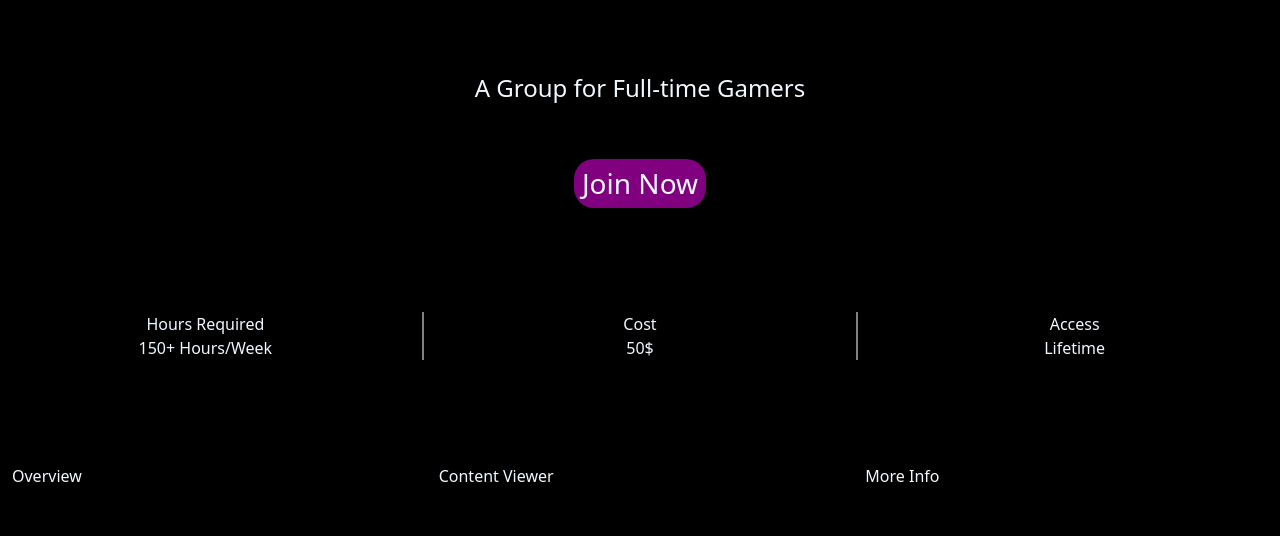
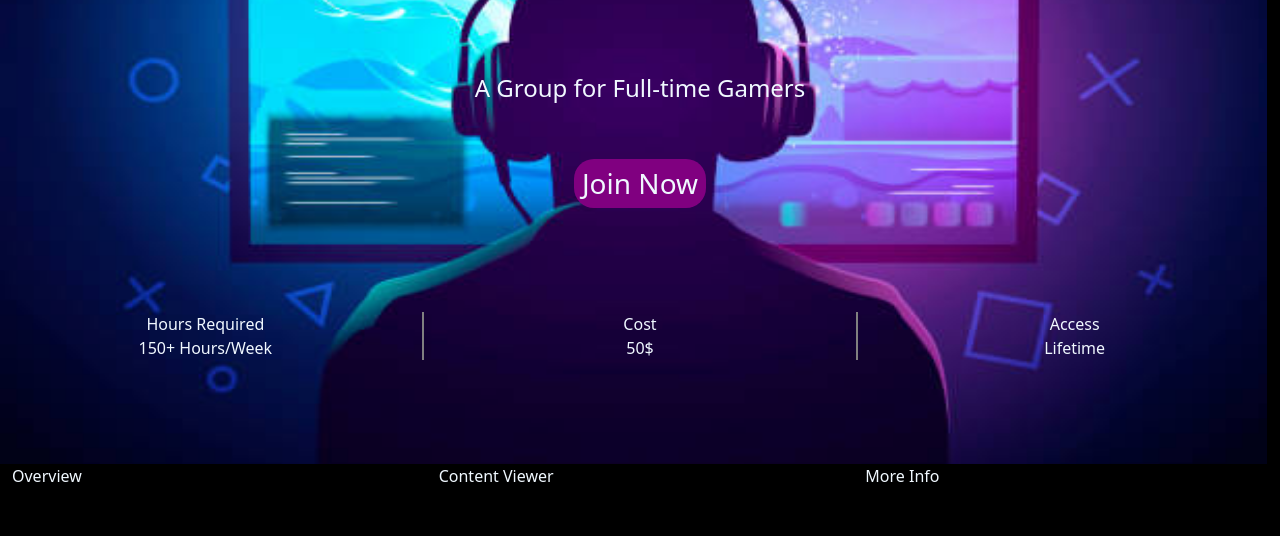
Before and after one commit to Vetmitar990099/bootstrap, a plain HTML site: page index.html in a window 1280 px wide. Shown: the part 307-843 px from the top of the page. Drawn offline with nearby package versions, Linux system fonts and the light colour scheme.

Commit message:
fixed image issue

```diff
--- a/SCSS/styles.scss
+++ b/SCSS/styles.scss
@@ -1,10 +1,7 @@
 body {
     color: aliceblue;
-    background-color: black;
     padding: 0px;
     margin: 0px;
-    background-image: url(Images/istockphoto-1313854295-612x612.jpg);
-    background-size: 99vw 99vh;
     padding-top: 1vh;
     background-repeat: no-repeat;
 }
@@ -51,3 +48,7 @@ body {
     align-items: center;
     margin: auto;
 }
+#image {
+    background-image: url("images/istockphoto-1313854295-612x612.jpg");
+    background-size: 99vw 99vh;
+}
--- a/index.html
+++ b/index.html
@@ -9,6 +9,7 @@
     <link href="CSS/styles.css" rel="stylesheet">
   </head>
   <body>
+    <div id="image">
         <div id="aligner">
             <h3 class="game padding">Game like a Pro</h3>
             <h1 id="title" class="padding"><span id="purple">{</span>Gamer's Group<span id="purple">}</span></h1>
@@ -31,6 +32,7 @@
                 </div>
             </div>
         </div>
+    </div>
     <div class="justify-content-center padding">
         <div class="row nav d-flex">
             <div class="col-lg-4 col-md-6 col-12">
```
Also changed, not shown: CSS/styles.css, 1 other file. Lines whose indentation alone changed are shown as unchanged.
